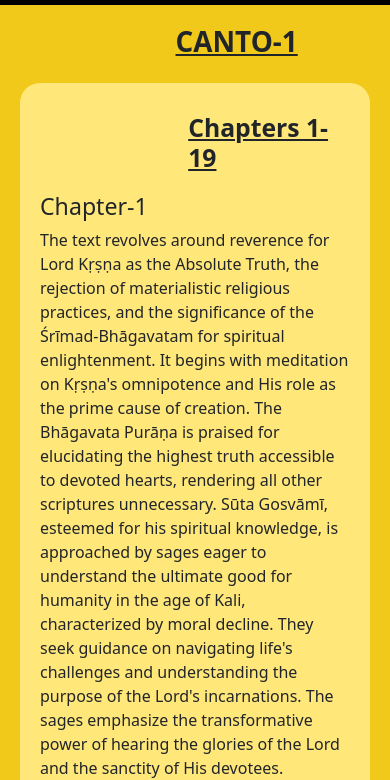
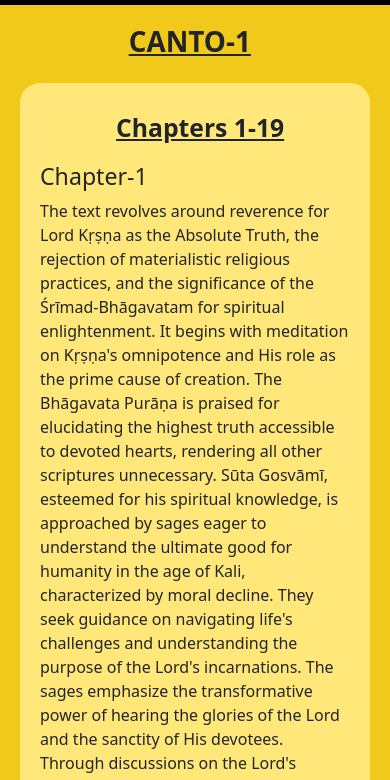
Before and after one commit to Anurag2703/Minor-Project, a plain HTML site: page Cantos/canto-1.html in a window 390 px wide. Shown: the part 61-841 px from the top of the page. Drawn offline with nearby package versions, Linux system fonts and the light colour scheme.

Commit message:
Made the Canto-1 header responsive

```diff
--- a/Cantos/cantos.css
+++ b/Cantos/cantos.css
@@ -6,7 +6,7 @@ body {
 }
 
 h1{
-    margin-left: 45vw;
+    margin-left: 45%;
     margin-top: 20px;
 }
 
@@ -46,3 +46,18 @@ h1{
 #myBtn:hover {
     background-color: #555; /* Add a dark-grey background on hover */
 }
+
+
+
+/* RESPONSIVENESS */
+@media screen and (max-width: 768px){
+    h1{
+        margin-left: 33%;
+    }
+
+    .chapters h2{
+        margin-left: 19.5vw;
+        margin-top: 20px;
+        margin-bottom: 20px;
+    }
+}
```
